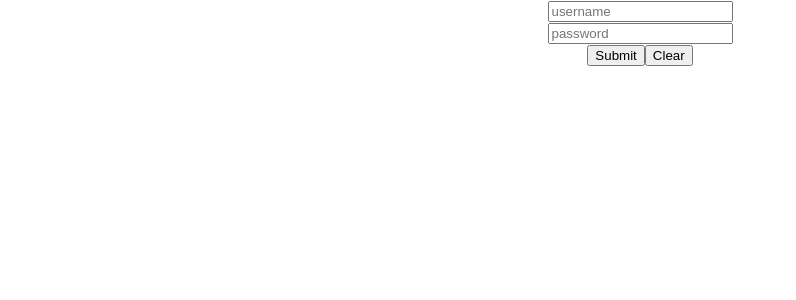
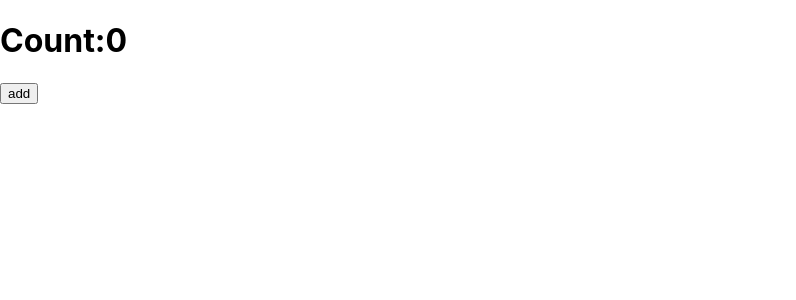
Before and after one commit to Supanut1911/Reacthook-101, a React (Create React App) app: page / in a window 1280 px wide. Shown: the top 300 px of the page, without its empty margins (0-796 px from the left). Built offline with nearby package versions, Linux system fonts and the light colour scheme.

Commit message:
useEffect?

```diff
--- a/src/App.js
+++ b/src/App.js
@@ -3,13 +3,15 @@ import React, { useState, useEffect} from 'react'
 import Countnum from './components/Countnum';
 import UseStateObj from './components/UseStateObj'
 import UseStateArray from './components/UseStateArray'
+import UseEffectDemo from './components/UseEffectDemo'
 
 function App() {
   return (
     <div>
       {/* <Countnum/> */}
       {/* <UseStateObj/> */}
-      <UseStateArray/>
+      {/* <UseStateArray/> */}
+      <UseEffectDemo/>
     </div>
   );
 }
--- /dev/null
+++ b/src/components/UseEffectDemo.js
@@ -0,0 +1,21 @@
+import React, {useEffect, useState} from 'react'
+
+export default function UseEffectDemo() {
+
+    const [count, setcount] = useState(0)
+
+    useEffect(() => {
+        //Call whenver stat is changed
+        document.title = count
+        //[] is mean call once, if tag some state it will be reRender
+    }, [])
+
+    return (
+        <div>
+            <h1>Count:{count}</h1>
+            <button onClick={()=> {
+                setcount(count+1)
+            }}>add</button>
+        </div>
+    )
+}
```
